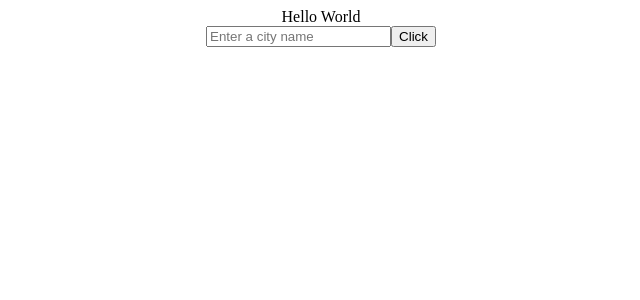
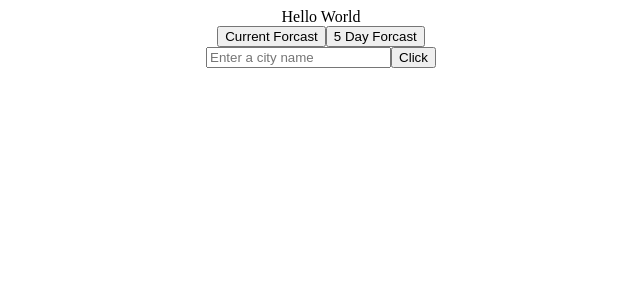
Before and after one commit to bushers/weather-app, a React app: page / in a window 1280 px wide. Shown: the top 300 px of the page, without its empty margins (319-959 px from the left). Built offline with nearby package versions, Linux system fonts and the light colour scheme.

Commit message:
add fetch method for forcast data

```diff
--- a/package.json
+++ b/package.json
@@ -21,6 +21,7 @@
     "babel-loader": "^7.1.1",
     "babel-preset-es2015": "^6.24.1",
     "babel-preset-react": "^6.24.1",
+    "babel-preset-stage-2": "^6.24.1",
     "standard": "^10.0.2"
   }
 }
--- a/src/components/App.js
+++ b/src/components/App.js
@@ -1,13 +1,35 @@
-import React from 'react'
+import React, { Component } from 'react'
+import ForcastDisplay from './ForcastDisplay'
 import Input from './Input'
 
+class App extends Component {
+  state = {
+    forcastType: null,
+    city: 'Leeds',
+    forcastData: null
+  }
+
+  getForcast = () => {
     const apiKey = 'eaf18ed4081c3113e6f5ab8081991e98'
+    const apiCall = `http://api.openweathermap.org/data/2.5/weather?q=${this.state.city}&appid=${apiKey}`
 
-const App = () => (
+    window.fetch(apiCall)
+      .then(response => response.json())
+      .then(data => {
+        this.setState({ forcastData: data })
+      })
+      .catch(err => console.log(err))
+  }
+
+  render() {
+    return (
      <div className='container' style={{textAlign: 'center'}}>
        <div>Hello World</div>
+       <ForcastDisplay />
        <Input />
      </div>
    )
+  }
+}
 
 export default App
--- /dev/null
+++ b/src/components/ForcastDisplay.js
@@ -0,0 +1,10 @@
+import React from 'react'
+
+const ForcastDisplay = (props) => (
+  <div>
+    <button>Current Forcast</button>
+    <button>5 Day Forcast</button>
+  </div>
+)
+
+export default ForcastDisplay
```
Also changed, not shown: .babelrc, 1 other file (tests, documents, lock files or other folders). Lines whose indentation alone changed are shown as unchanged.
